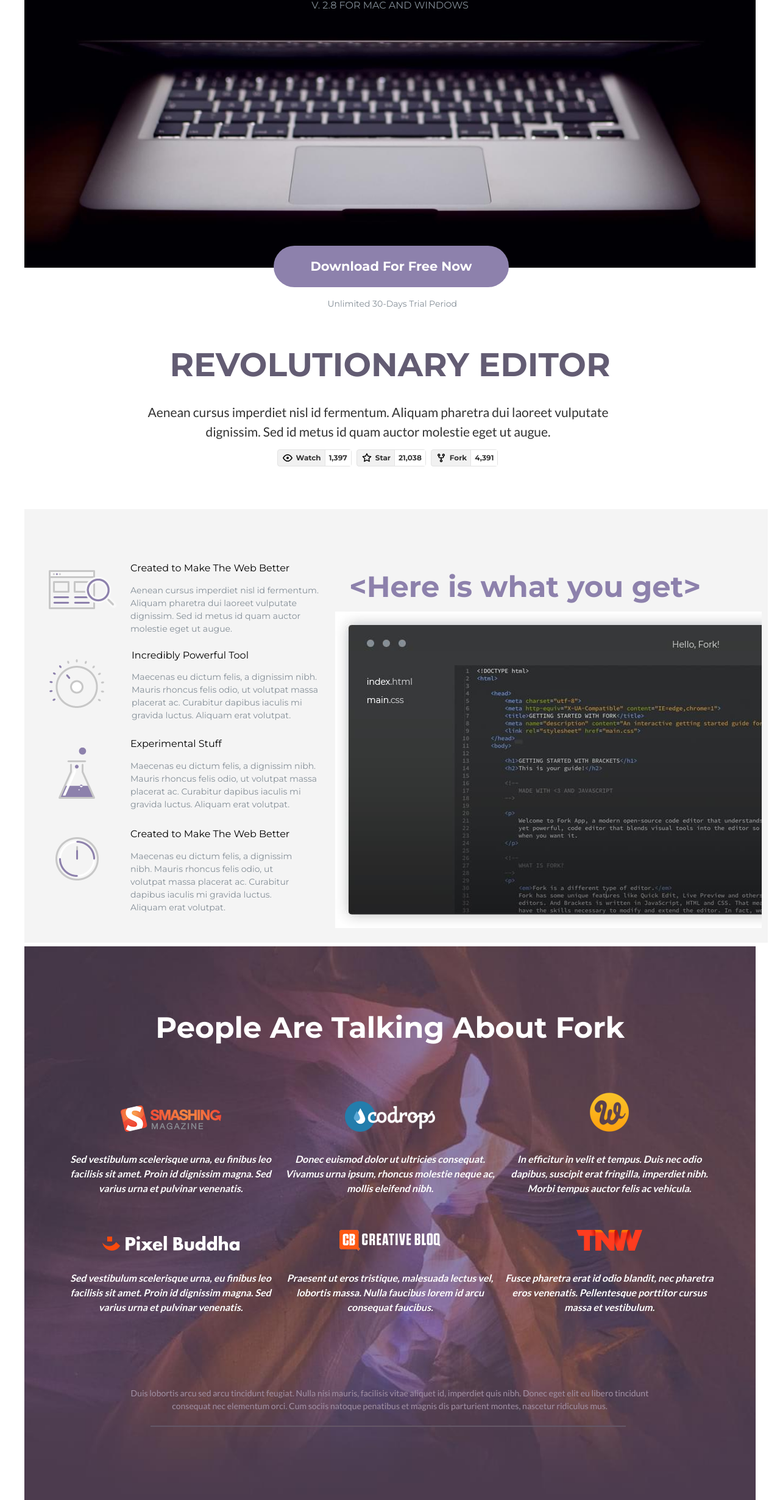
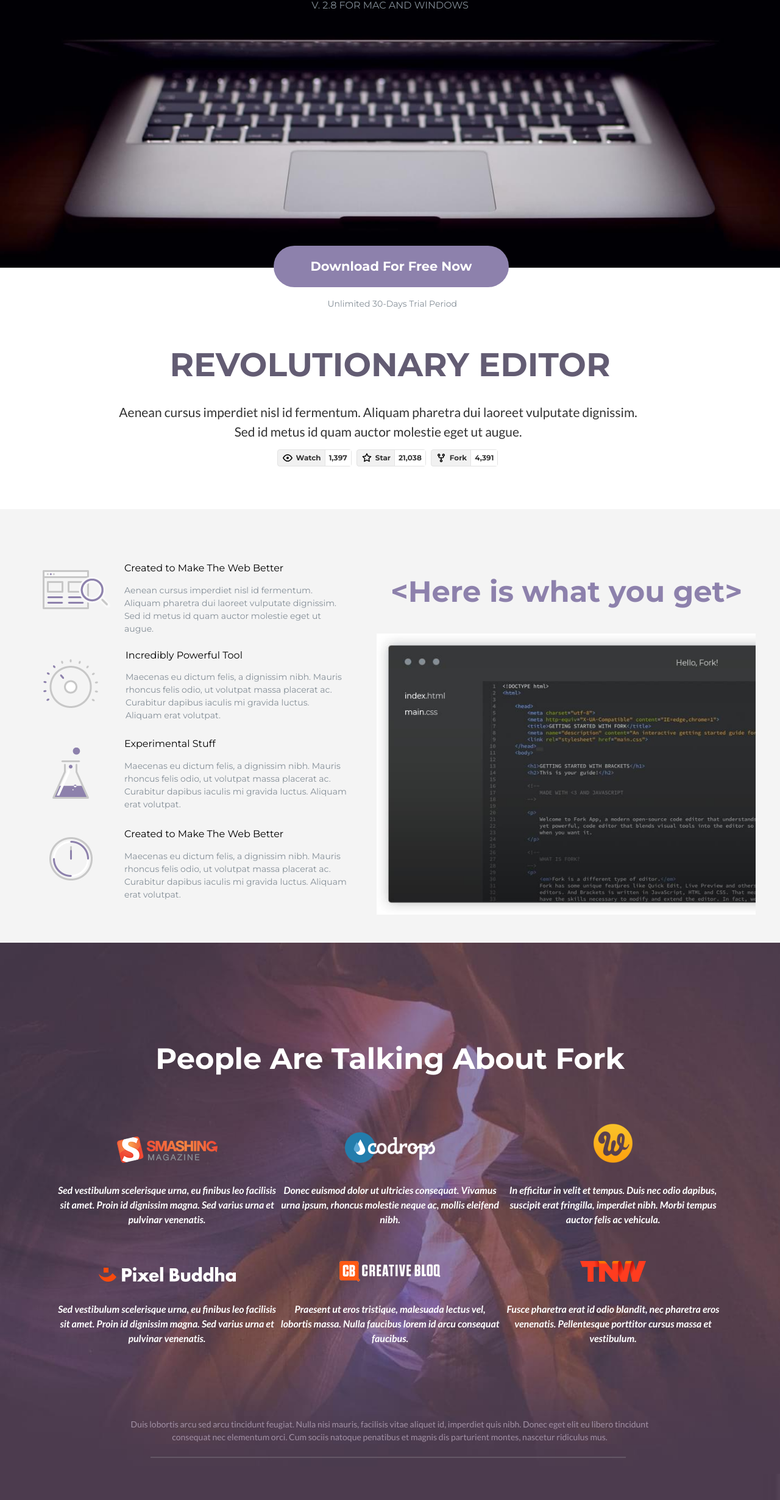
Before and after one commit to MaverickUKR/Step-Project-2, a website: page index.html in a window 1280 px wide. Shown: the part 340-2800 px from the top of the page at 61% size. Drawn offline with Linux system fonts and the light colour scheme.

Commit message:
fix: step mistakes

```diff
--- a/index.html
+++ b/index.html
@@ -4,8 +4,7 @@
 <head>
 	<meta charset="UTF-8">
 	<meta name="viewport" content="width=device-width, initial-scale=1.0">
-	<link href="https://fonts.googleapis.com/css2?family=Lato:wght@400;700&family=Montserrat:wght@400;700&display=swap"
-		rel="stylesheet">
+	<link href="https://fonts.googleapis.com/css2?family=Lato:ital,wght@0,400;0,700;1,700&family=Montserrat:wght@400;700&display=swap" rel="stylesheet">
 	<link rel="stylesheet" href="./dist/styles.min.css">
 	<title>step-project-forkio</title>
 </head>
--- a/src/scss/components/_fork.scss
+++ b/src/scss/components/_fork.scss
@@ -1,12 +1,18 @@
 @import "./abstracts/mixins";
 @import "./abstracts/variables";
 
+.fork {
+    background-image: url(/dist/img/forkio-background-320.jpg);
+    background-size:cover;
+    background-position: center center;
+    display: flex;
+    justify-content: center;
+}
 .fork-wrapper {
-    background-image: url(/dist/img/forkio-background-320.jpg);
-    display: flex;
     flex-direction: column;
     color: $white;
     text-align: center;
+    max-width: 1200px;
 }
 .fork-title {
     @include fork-title;
@@ -20,7 +26,7 @@
             font-size: 48px;
             line-height: 50px;
             font-weight: 700;
-            margin-top: 0;
+            margin-top: 83px;
             margin-bottom: 112px;
     }
 }
@@ -30,6 +36,7 @@
     row-gap: 18px;
     @media (min-width: $tablet-bp) {
         flex-direction: row;
+        margin: 0 auto;
         margin-left: 121px;
         margin-right: 108px;
         flex-wrap: wrap;
@@ -50,9 +57,8 @@
         margin-bottom: 12px;
     }
     @media (min-width: $tablet-bp) {
+        margin: 0 auto;
         margin-bottom: 71px;
-        margin-right: 0;
-        margin-left: 0;
     }
 }
 .fork__list__item-active {
--- a/src/scss/components/_header.scss
+++ b/src/scss/components/_header.scss
@@ -1,6 +1,10 @@
 @import "./abstracts/mixins";
 @import "./abstracts/variables";
 
+.container {
+  max-width: 1200px;
+  margin: 0 auto;
+}
 .header {
   position: relative;
   background-color: $header-grey;
--- a/src/scss/components/_hereis.scss
+++ b/src/scss/components/_hereis.scss
@@ -1,19 +1,22 @@
 @import "./abstracts/mixins";
 @import "./abstracts/variables";
-
+.hereis {
+    @media (min-width: $desktop-bp) {
+		background-color: #F4F4F4;
+	}
+}
 .hereis-wrapper {
     display: flex;
     flex-direction: column;
     align-items: center;
     text-align: center;
-    width: 100%;
-    margin: 88px 22px 6px 0;
+    margin: 88px 0 6px 0;
     @media (min-width: $tablet-bp) {
 		margin-top: 98px;
 	}
     @media (min-width: $desktop-bp) {
         display: grid;
-		background-color: #F4F4F4;
+        margin: 0 auto;
         height: 711px;
         margin-top: 70px;
         grid-template: repeat(4, 1fr), repeat(2, 1fr);
@@ -21,6 +24,7 @@
                              "list img"
                              "list img"
                              "list img";
+        max-width: 1200px;
 	}
 }
 .hereis-title {
@@ -80,6 +84,7 @@
             height: 110px;
             padding: 0;
             margin-top: 100px;
+            max-width: 515px;
             &:nth-child(2) {
                 margin-top: 35.57px;
             }
@@ -155,6 +160,7 @@
     display: flex;
     align-self: flex-end;
     margin-top: 7px;
+    max-width: 100%;
     @media (min-width: $tablet-bp) {
         display: none;
     }
@@ -164,11 +170,13 @@
     @media (min-width: $tablet-bp) {
         display: flex;
         align-self: flex-end;
+        max-width: 100%;
     }
     @media (min-width: $desktop-bp) {
         align-self:center;
         margin: 0;
         grid-area: img;
         margin-top: -30px;
+
     }
 }
--- a/src/scss/components/_people.scss
+++ b/src/scss/components/_people.scss
@@ -20,7 +20,7 @@
   @media (min-width: 993px) {
     background-image: url(../../dist/img/people-are-full-background.jpg);
     background-position: center center;
-    background-size: cover;
+    background-size:cover;
   }
   &--h2 {
     padding-top: 57px;
@@ -28,7 +28,6 @@
     @include montserrat-bold;
     font-size: 36px;
     line-height: 48px;
-    padding-top: 0;
     color: $white;
     @media (min-width: 481px) and (max-width: 992px) {
       font-size: 42px;
@@ -111,7 +110,7 @@
     @media (min-width: 993px) {
       width: 887px;
       margin: 0 auto;
-      margin-bottom: 112px;
+      margin-bottom: 13.5px;
     }
 
     &::after {
--- a/src/scss/components/_revolutionary.scss
+++ b/src/scss/components/_revolutionary.scss
@@ -4,6 +4,11 @@
 .revolutionary-wrapper {
     display: flex;
     flex-direction: column;
+    max-width: 1200px;
+    margin: 0 auto;
+    @media (min-width: $desktop-bp) {
+        margin-bottom: 70px;
+    }
 }
 .revolutionary-title {
     @include revolutionary-title;
--- a/src/scss/main.scss
+++ b/src/scss/main.scss
@@ -7,8 +7,10 @@
 @import "./components/revolutionary";
 
 body {
-    max-width: 1200px;
+    max-width: 100%;
+    min-width: 320px;
     margin: 0 auto;
+    overflow-x:hidden;
 }
 .people > .container,
 .revolutionary-wrapper,
@@ -16,10 +18,3 @@
 .fork-wrapper {
   padding: 0 10px;
 }
-
-.people > .container,
-.revolutionary-wrapper,
-.hereis-wrapper,
-.fork-wrapper {
-    padding: 0 10px;
-}
```
Also changed, not shown: dist/index.html, dist/styles.min.css, src/css/main.css, 1 other file.
